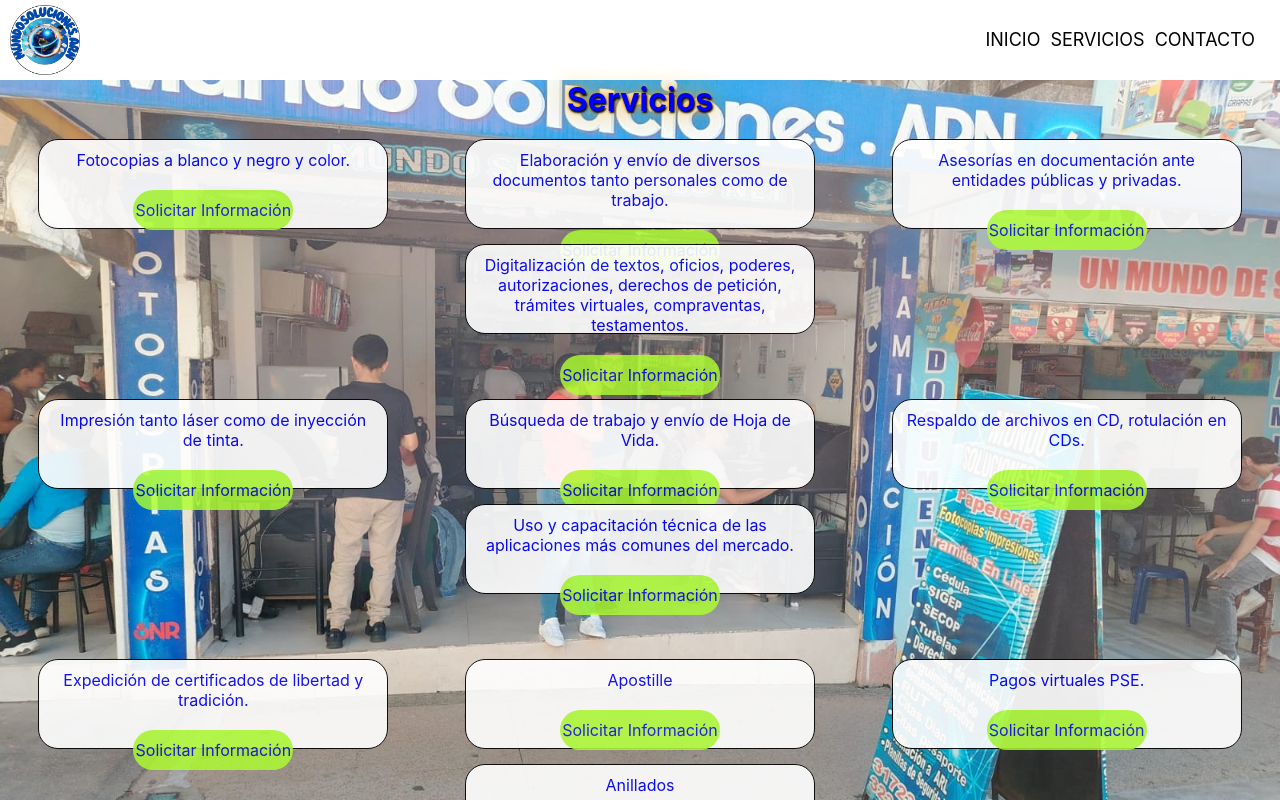
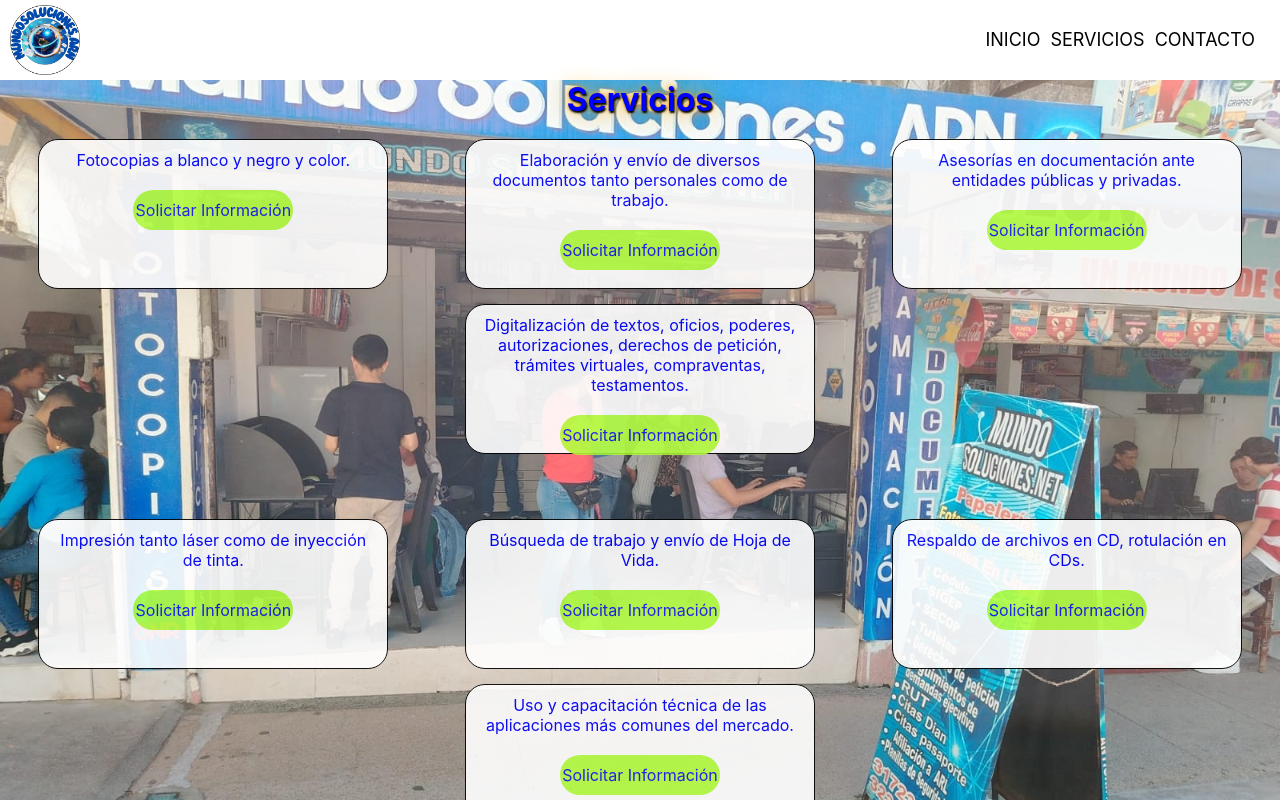
Before and after one commit to jhonhtr/proyecto3, a React (Create React App) app: page /Servicios in a window 1280 px wide. Shown: the top 800 px of the page. Built offline with nearby package versions, Linux system fonts and the light colour scheme.

Commit message:
Update Servicios.css

```diff
--- a/src/servi/Servicios.css
+++ b/src/servi/Servicios.css
@@ -15,7 +15,7 @@
   margin: 10px auto;
   margin-bottom: 5px;
   width: 350px; /*ancho del div*/
-  height: 90px; /*altura del div*/
+  height: 150px; /*altura del div*/
   background-color: white; /*color de fondo del div*/
   text-align: center;
   opacity: 0.90;
```
